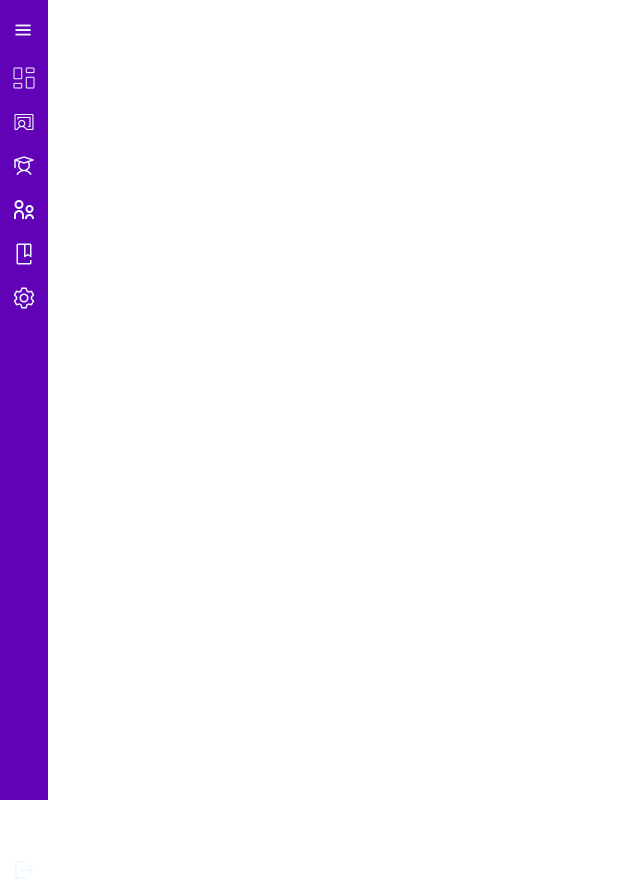
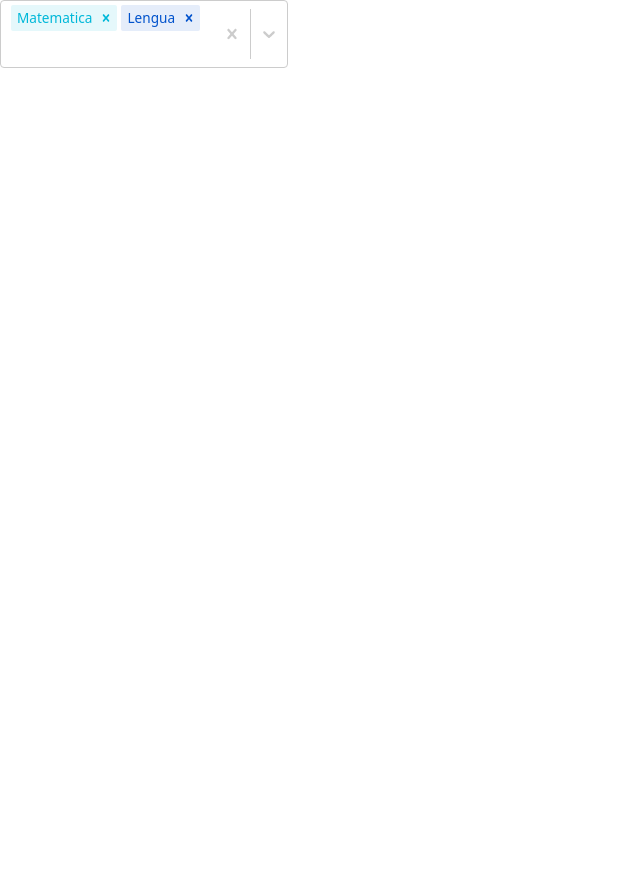
Before and after one commit to No-Country/c16-29-n-node-react, a React (Vite) app in the folder Front/: page / in a window 1280 px wide. Shown: the whole page, without its empty margins (0-640 px from the left). After the commit the page ends 800 px from the top, so only its background shows below. Built offline with nearby package versions, Linux system fonts and the light colour scheme.

Commit message:
rename colourOptions values

```diff
--- a/Front/src/App.jsx
+++ b/Front/src/App.jsx
@@ -1,10 +1,15 @@
+import SelectWithFilters from "./components/SelectWithFilters"
 import Sidebar from "./components/Sidebar"
 
 function App() {
 
   return (
     <>
-      <Sidebar />
+      {/* <Sidebar /> */}
+      <div className="w-72">
+      <SelectWithFilters />
+      </div>
+
     </>
   )
 }
--- a/Front/src/utils/data.js
+++ b/Front/src/utils/data.js
@@ -1,14 +1,14 @@
 export const colourOptions = [
-  { value: 'ocean', label: 'Ocean', color: '#00B8D9', isFixed: true },
-  { value: 'blue', label: 'Blue', color: '#0052CC', isDisabled: true },
-  { value: 'purple', label: 'Purple', color: '#5243AA' },
-  { value: 'red', label: 'Red', color: '#FF5630', isFixed: true },
-  { value: 'orange', label: 'Orange', color: '#FF8B00' },
-  { value: 'yellow', label: 'Yellow', color: '#FFC400' },
-  { value: 'green', label: 'Green', color: '#36B37E' },
-  { value: 'forest', label: 'Forest', color: '#00875A' },
-  { value: 'slate', label: 'Slate', color: '#253858' },
-  { value: 'silver', label: 'Silver', color: '#666666' },
+  { value: 'ocean', label: 'Matematica', color: '#00B8D9', isFixed: true },
+  { value: 'blue', label: 'Lengua', color: '#0052CC', isDisabled: false },
+  { value: 'purple', label: 'Ciencias Sociales', color: '#5243AA' },
+  { value: 'red', label: 'Ciencias Naturales', color: '#FF5630', isFixed: true },
+  { value: 'orange', label: 'Musica', color: '#FF8B00' },
+  { value: 'yellow', label: 'Educacion Fisica', color: '#FFC400' },
+  { value: 'green', label: 'Historia', color: '#36B37E' },
+  { value: 'forest', label: 'Geografia', color: '#00875A' },
+  { value: 'slate', label: 'Economia', color: '#253858' },
+  { value: 'silver', label: 'Contabilidad', color: '#666666' },
 ]
 
 export const numbers = [
```
